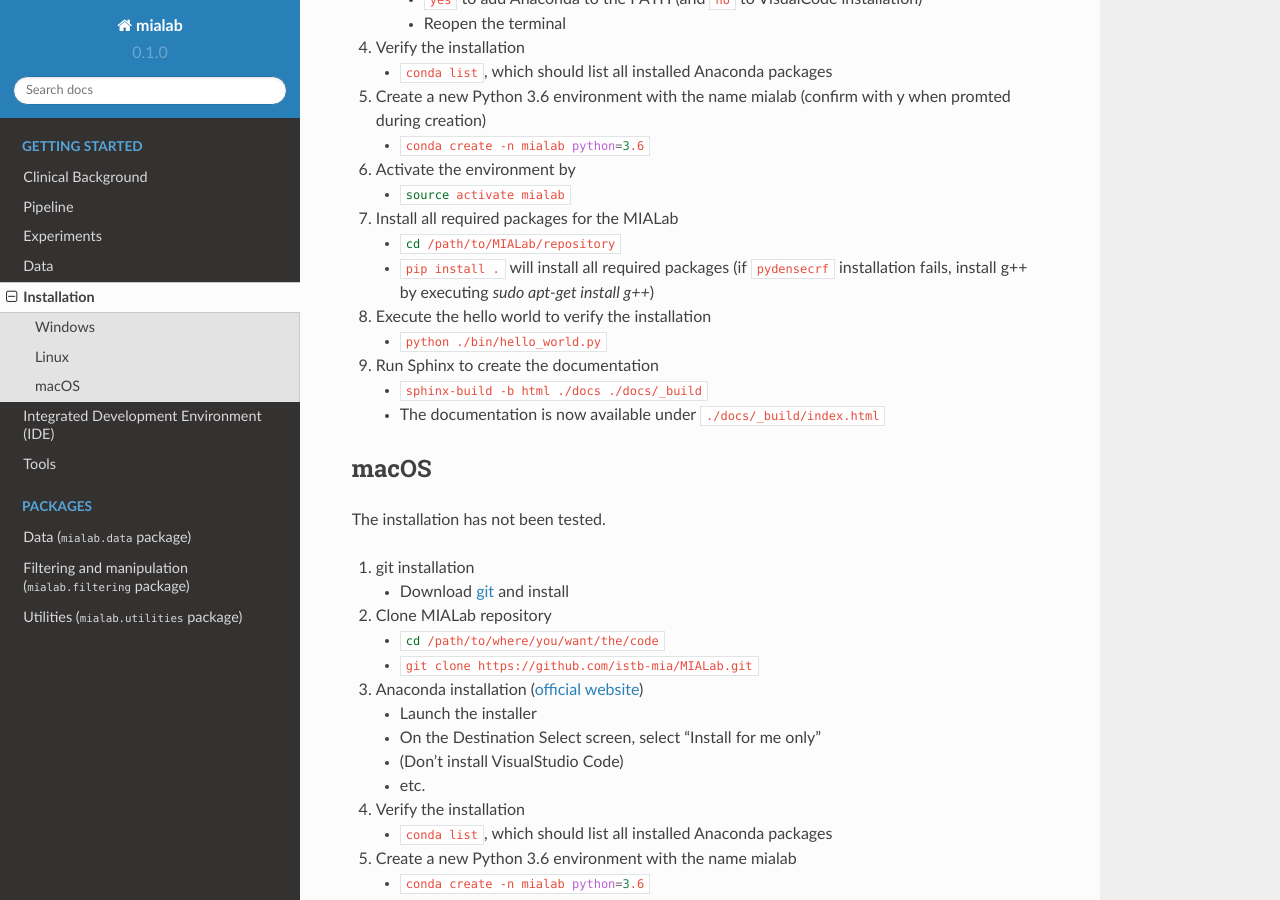
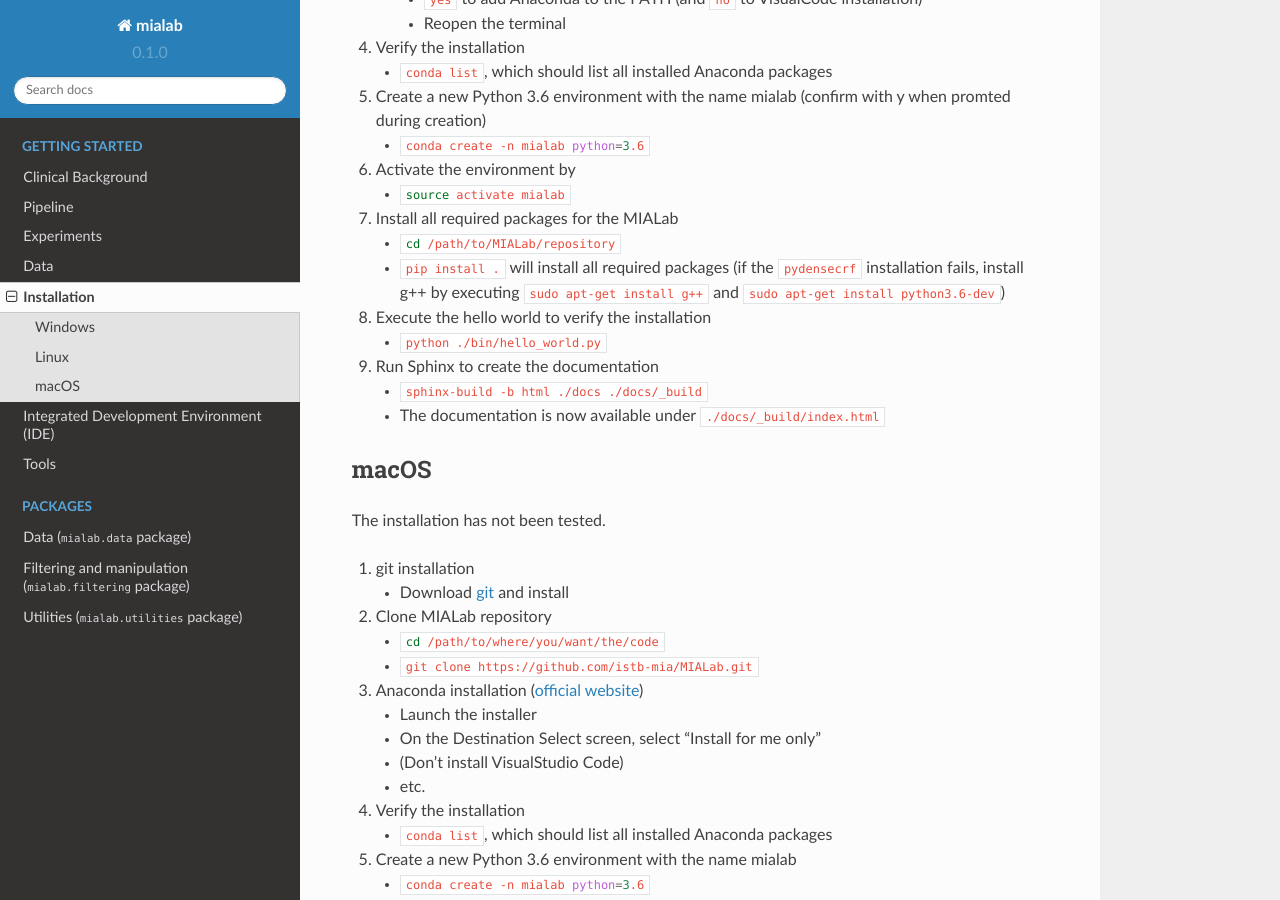
Before and after one commit to ubern-mia/MIALab, a Sphinx documentation site: the page built from docs/installation.rst, in a window 1280 px wide and 900 px high, scrolled down 1709 px. Built offline with Sphinx 7.4.7 and the Read the Docs theme 2.0.0, drawn with Linux system fonts in a browser that asks for light colours; formulas are drawn with MathJax 3.

Commit message:
docs(installation): add python-dev for pydensecrf installation

```diff
--- a/docs/installation.rst
+++ b/docs/installation.rst
@@ -97,7 +97,7 @@ Run the following commands in the terminal (tested on ubuntu 16.04 LTS).
 #. Install all required packages for the MIALab
 
    - :bash:`cd /path/to/MIALab/repository`
-   - :bash:`pip install .` will install all required packages (if ``pydensecrf`` installation fails, install g++ by executing `sudo apt-get install g++`)
+   - :bash:`pip install .` will install all required packages (if the ``pydensecrf`` installation fails, install g++ by executing ``sudo apt-get install g++`` and ``sudo apt-get install python3.6-dev``)
 
 #. Execute the hello world to verify the installation
 
```
